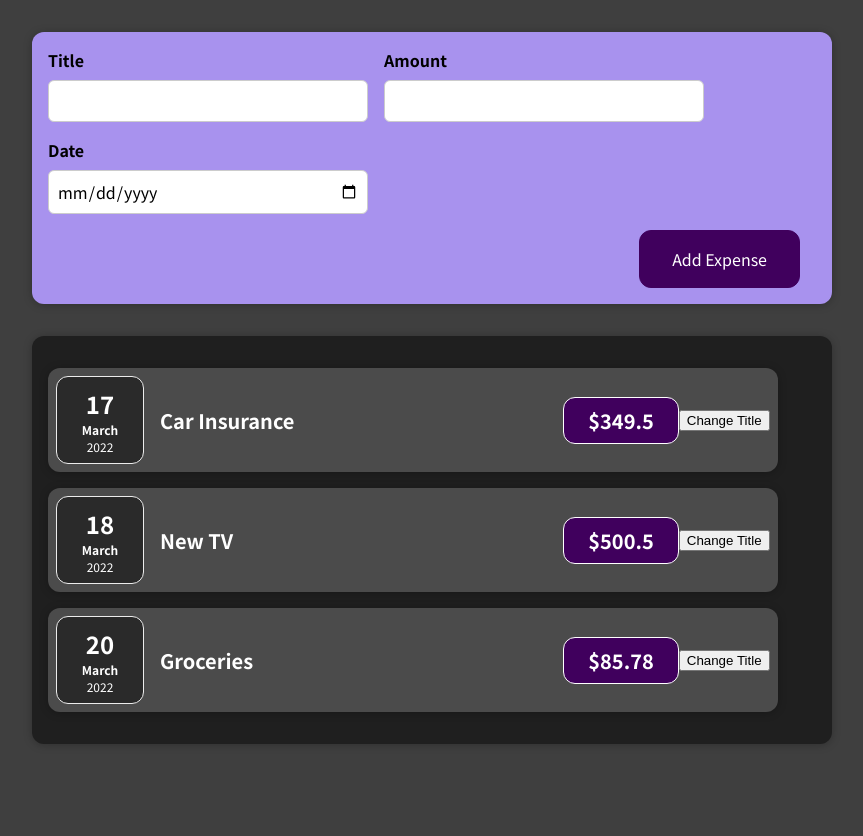
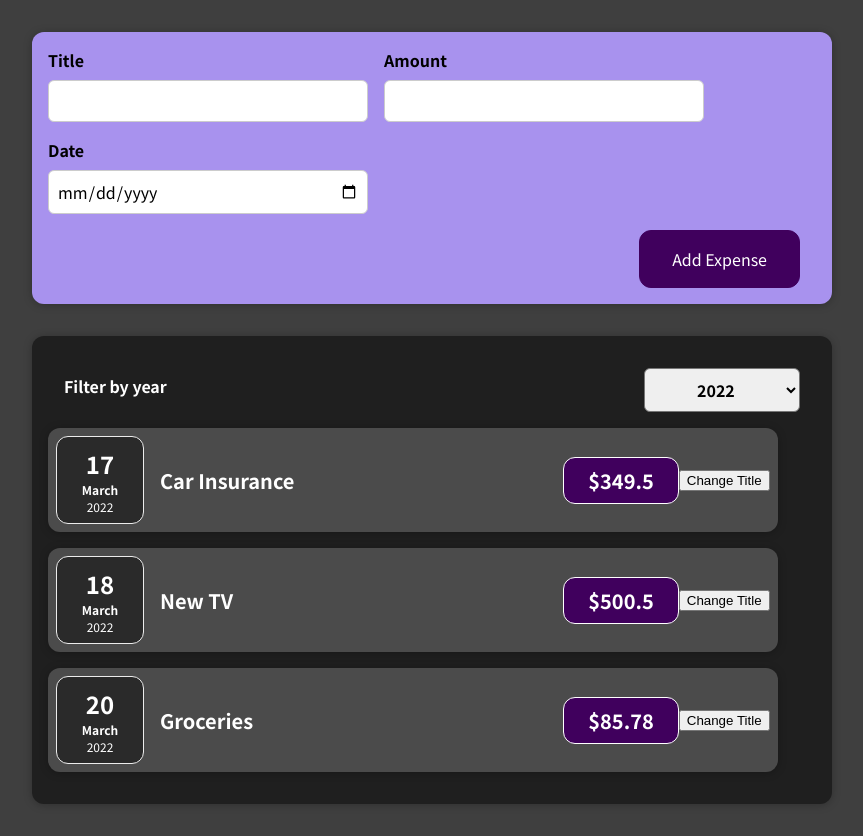
Before and after one commit to raginsky/react-study, a React (Create React App) app: page / in a window 1280 px wide. Shown: the whole page, without its empty margins (208-1071 px from the left). Before the commit the page ends 800 px from the top, so only its background shows below. Built offline with nearby package versions, Linux system fonts and the light colour scheme.

Commit message:
expense filter wip

```diff
--- a/src/components/Expenses/Expenses.js
+++ b/src/components/Expenses/Expenses.js
@@ -1,10 +1,12 @@
 import './Expenses.css';
 import Card from '../UI/Card';
 import ExpenseItem from './ExpenseItem';
+import ExpensesFilter from '../Filter/ExpensesFilter';
 
 const Expenses = (props) => {
     return (
         <Card className="expenses">
+            <ExpensesFilter/>
             <ExpenseItem title={props.items[0].title}
                          date={props.items[0].date}
                          amount={props.items[0].amount}
@@ -19,6 +21,6 @@
             />
         </Card>
     );
-}
+};
 
 export default Expenses;
--- /dev/null
+++ b/src/components/Filter/ExpensesFilter.css
@@ -0,0 +1,24 @@
+.expenses-filter {
+    color: white;
+    padding: 0 1rem;
+}
+
+.expenses-filter__control {
+    display: flex;
+    width: 100%;
+    align-items: center;
+    justify-content: space-between;
+    margin: 1rem 0;
+}
+
+.expenses-filter label {
+    font-weight: bold;
+    margin-bottom: 0.5rem;
+}
+
+.expenses-filter select {
+    font: inherit;
+    padding: 0.5rem 3rem;
+    font-weight: bold;
+    border-radius: 6px;
+}
--- /dev/null
+++ b/src/components/Filter/ExpensesFilter.js
@@ -0,0 +1,25 @@
+import {useState} from 'react';
+import './ExpensesFilter.css';
+
+const ExpensesFilter = () => {
+    const [chosenDate, setChosenDate] = useState('');
+    const dateSelectorHandler = (event) => {
+        setChosenDate(event.target.value);
+        console.log(event.target.value);
+    };
+    return (
+        <div className="expenses-filter">
+            <div className="expenses-filter__control">
+                <label>Filter by year</label>
+                <select onChange={dateSelectorHandler}>
+                    <option value="2022">2022</option>
+                    <option value="2021">2021</option>
+                    <option value="2020">2020</option>
+                    <option value="2019">2019</option>
+                </select>
+            </div>
+        </div>
+    );
+};
+
+export default ExpensesFilter;
```
